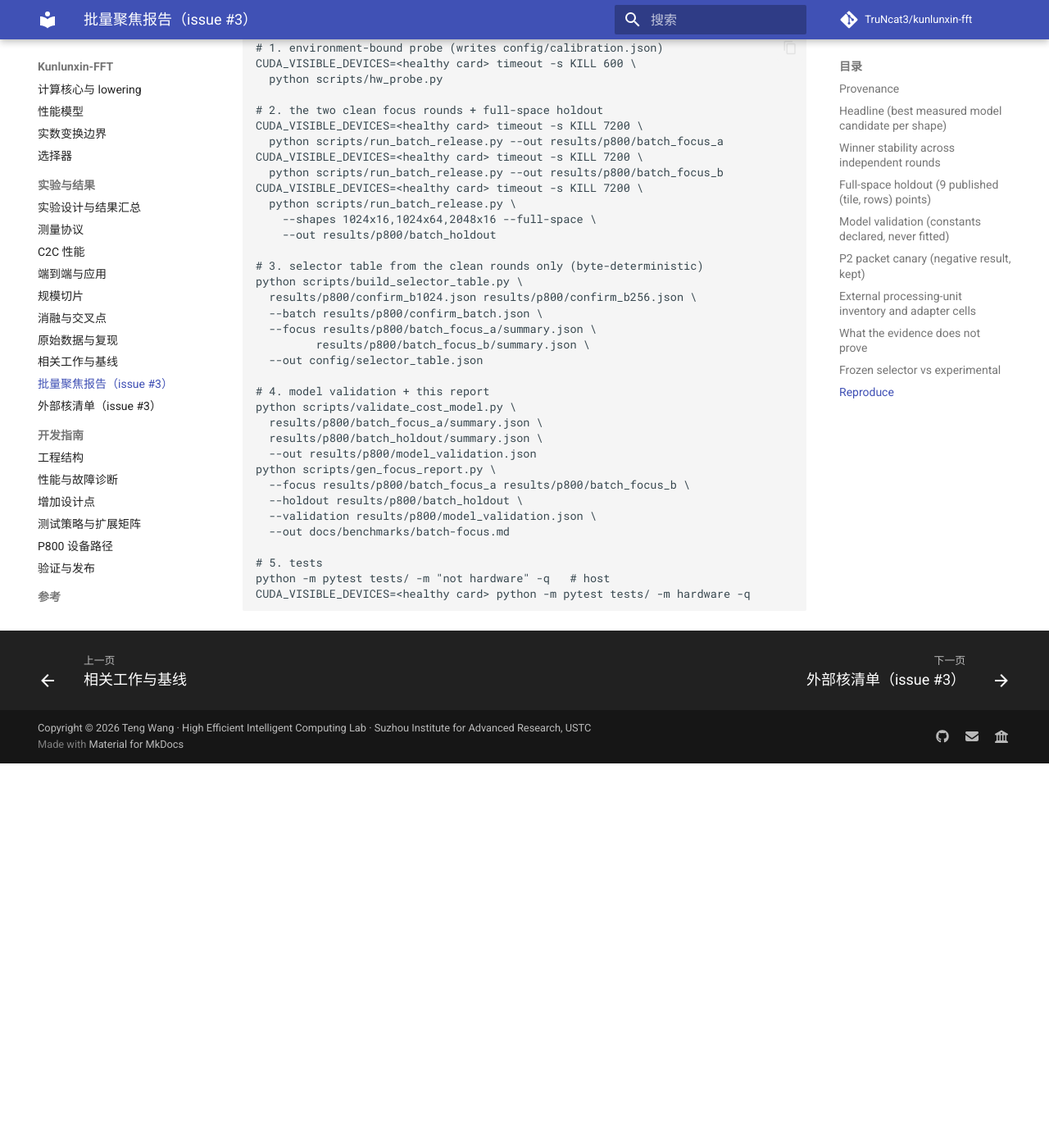
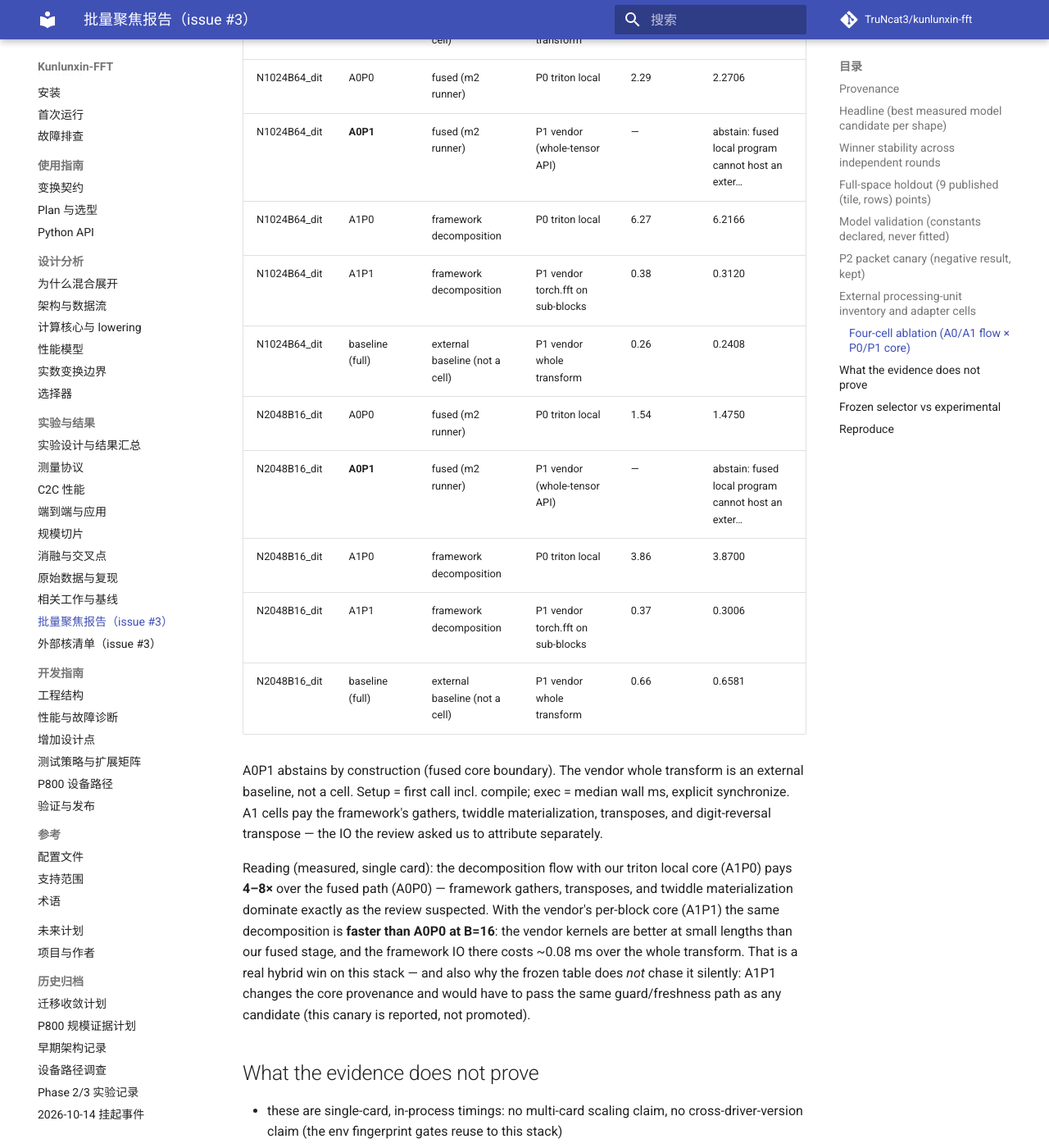
Before and after one commit to TruNcat3/kunlunxin-fft, an MkDocs documentation site: the page built from docs/benchmarks/batch-focus.md, in a window 1280 px wide and 1400 px high, scrolled down 5193 px. Shown: the whole window at 82% size. Built offline with MkDocs 1.6.1 and Material for MkDocs 9.7.7, drawn with Linux system fonts in a browser that asks for light colours; comment, search, counter and statistics services are not loaded; before the commit the page ends 6124 px from its top, so only the background shows below that; some of the changed text lies outside the part shown.

Commit message:
results: clean four-cell rerun at 61f9a80 + regenerated report
four_cell.json now records commit 61f9a80 dirty=False (clean tracked
tree, env-bound like the focus rounds). Report regenerated end-to-end;
dead draft helpers removed from the adapter.

```diff
--- a/docs/benchmarks/batch-focus.md
+++ b/docs/benchmarks/batch-focus.md
@@ -118,14 +118,55 @@ table.
 
 ## External processing-unit inventory and adapter cells
 
-Full inventory and classifications live in `docs/benchmarks/external-cores.md` (local-core | full-transform-only | reference-only | unavailable). Summary of
+Full inventory and classifications live in
+`docs/benchmarks/external-cores.md` (local-core |
+full-transform-only | reference-only | unavailable). Summary of
 what the machine actually exposes:
 
 - vendor full transform: `torch.fft.*` → xdnn_pytorch `fft_fft` family (whole-tensor API; measured `vendor` rows above; N≤2048 shapes supported, ≥4096 rejected by the runtime)
 - device-side length kernels exist in `libxpuapi.so` (`fft_len256/512/1024`, `FFT32`) but are `__device_stub__` symbols — not a host-callable API; reference-only
 - no standalone Kunlunxin FFT SDK, headers, or kernel sources are present on this machine
 
-_Four-cell adapter results pending `results/p800/four_cell.json`._
+### Four-cell ablation (A0/A1 flow × P0/P1 core)
+
+Cells measured with setup (first call incl. compile) and
+execution (median of the run's trials, explicit synchronize)
+reported separately; every timed cell passed the 1e-4
+correctness gate against the NumPy reference first. The vendor
+*whole* transform is an external baseline, never a cell.
+
+| shape | cell | flow | local core | setup ms | exec ms |
+|---|---|---|---|---|---|
+| N1024B16_dit | A0P0 | fused (m2 runner) | P0 triton local | 0.91 | 0.7533 |
+| N1024B16_dit | **A0P1** | fused (m2 runner) | P1 vendor (whole-tensor API) | — | abstain: fused local program cannot host an exter… |
+| N1024B16_dit | A1P0 | framework decomposition | P0 triton local | 2.68 | 2.5489 |
+| N1024B16_dit | A1P1 | framework decomposition | P1 vendor torch.fft on sub-blocks | 0.36 | 0.3092 |
+| N1024B16_dit | baseline (full) | external baseline (not a cell) | P1 vendor whole transform | 0.25 | 0.2407 |
+| N1024B64_dit | A0P0 | fused (m2 runner) | P0 triton local | 2.29 | 2.2706 |
+| N1024B64_dit | **A0P1** | fused (m2 runner) | P1 vendor (whole-tensor API) | — | abstain: fused local program cannot host an exter… |
+| N1024B64_dit | A1P0 | framework decomposition | P0 triton local | 6.27 | 6.2166 |
+| N1024B64_dit | A1P1 | framework decomposition | P1 vendor torch.fft on sub-blocks | 0.38 | 0.3120 |
+| N1024B64_dit | baseline (full) | external baseline (not a cell) | P1 vendor whole transform | 0.26 | 0.2408 |
+| N2048B16_dit | A0P0 | fused (m2 runner) | P0 triton local | 1.54 | 1.4750 |
+| N2048B16_dit | **A0P1** | fused (m2 runner) | P1 vendor (whole-tensor API) | — | abstain: fused local program cannot host an exter… |
+| N2048B16_dit | A1P0 | framework decomposition | P0 triton local | 3.86 | 3.8700 |
+| N2048B16_dit | A1P1 | framework decomposition | P1 vendor torch.fft on sub-blocks | 0.37 | 0.3006 |
+| N2048B16_dit | baseline (full) | external baseline (not a cell) | P1 vendor whole transform | 0.66 | 0.6581 |
+
+A0P1 abstains by construction (fused core boundary). The vendor whole transform is an external baseline, not a cell. Setup = first call incl. compile; exec = median wall ms, explicit synchronize. A1 cells pay the framework's gathers, twiddle materialization, transposes, and digit-reversal transpose — the IO the review asked us to attribute separately.
+
+Reading (measured, single card): the decomposition flow with our
+triton local core (A1P0) pays **4–8×** over the fused path
+(A0P0) — framework gathers, transposes, and twiddle
+materialization dominate exactly as the review suspected. With
+the vendor's per-block core (A1P1) the same decomposition is
+**faster than A0P0 at B=16**: the vendor kernels are better at
+small lengths than our fused stage, and the framework IO there
+costs ~0.08 ms over the whole transform. That is a real hybrid
+win on this stack — and also why the frozen table does *not*
+chase it silently: A1P1 changes the core provenance and would
+have to pass the same guard/freshness path as any candidate
+(this canary is reported, not promoted).
 
 ## What the evidence does not prove
 
```
Also changed, not shown: 3 other files.
